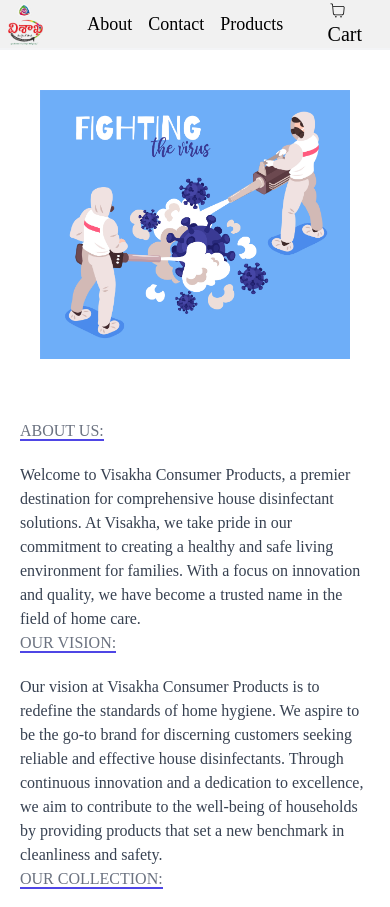
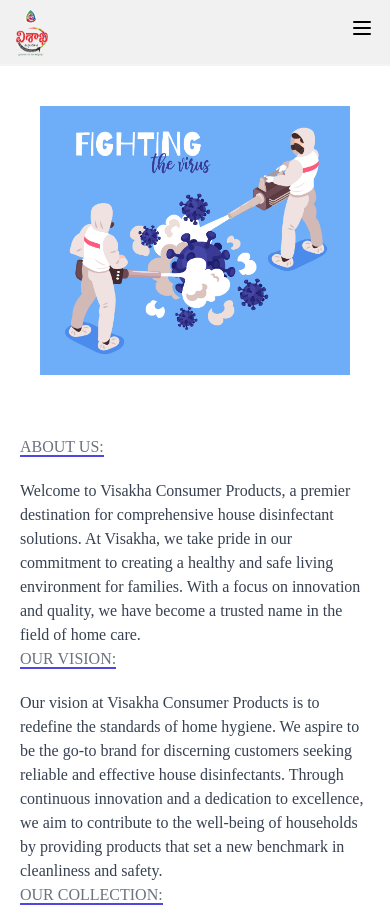
Before and after one commit to vaibhav2sharma/VisakhaConsumerProducts, a Next.js app: page /about in a window 390 px wide. Shown: the top 907 px of the page. Built offline with nearby package versions, Linux system fonts and the light colour scheme.

Commit message:
new nav bar product card finished front end home page foxed

```diff
--- a/src/app/cart/page.jsx
+++ b/src/app/cart/page.jsx
@@ -5,12 +5,12 @@
 
 const Cart = () => {
   return (
-        <>
+        <div className='font-[my-font]'>
         <Navbar/>
         <CartComponent/>
         <Footer/>
 
-        </>
+        </div>
   )
 }
 
--- a/src/app/components/Navbar.jsx
+++ b/src/app/components/Navbar.jsx
@@ -1,62 +1,93 @@
 "use client"
-import Link from 'next/link'
-import React from 'react'
-import { CiShoppingCart } from "react-icons/ci";
+import React, { useState } from 'react';
+import Link from 'next/link';
+import { CiShoppingCart } from 'react-icons/ci';
 
 const Navbar = () => {
+  const [isOpen, setIsOpen] = useState(false);
+
+  const toggleMenu = () => {
+    setIsOpen(!isOpen);
+  };
+
   return (
-    <div className='flex justify-between  font-[my-font] bg-[#F1F1F1] border-b-[2px] border-b-gray-100  text-lg md:text-black  items-center sticky w-full h-[50px] md:h-[80px]   z-20 top-0 transition-transform duration-300  '>
-
-        <Link href='/'>
-        <img src="/visakhalogo2.png" alt=""  className='w-[35px]  md:w-[40px] md:h-[60px] ml-2'/>
+    <div className="bg-[#F1F1F1] border-b-2 border-gray-100 text-lg md:text-black sticky top-0 z-20 transition-transform duration-300">
+      <div className="flex justify-between items-center h-16 md:h-20 px-4 md:px-8">
+        {/* Logo */}
+        <Link href="/">
+          <div className="flex items-center">
+            <img src="/visakhalogo2.png" alt="Logo" className="w-8 h-12 md:w-10 md:h-16" />
+          </div>
         </Link>
 
-
-
-        <div className=' flex flex-row gap-4 '>
-            <Link href='/about'>
-           <h2 className=' md:text-[25px] sm:text-sm h-[2px] hover:underline transition-all duration-1000  '>About</h2>
-
-
-
-
-
-           </Link>
-           <Link href='/contact'>
-           <h2 className=' md:text-[25px]  sm:text-sm  hover:underline transition-all duration-1000  ' >Contact</h2>
-
-           </Link>
-           <Link href='/product'>
-           <h2 className=' md:text-[25px]  sm:text-sm  hover:underline transition-all duration-1000  ' >Products</h2>
-
-           </Link>
-
+        {/* Hamburger menu (mobile) */}
+        <div className="md:hidden">
+          <button onClick={toggleMenu} className="focus:outline-none">
+            <svg
+              className="w-6 h-6 text-black"
+              fill="none"
+              viewBox="0 0 24 24"
+              stroke="currentColor"
+            >
+              {isOpen ? (
+                <path
+                  strokeLinecap="round"
+                  strokeLinejoin="round"
+                  strokeWidth="2"
+                  d="M6 18L18 6M6 6l12 12"
+                />
+              ) : (
+                <path
+                  strokeLinecap="round"
+                  strokeLinejoin="round"
+                  strokeWidth="2"
+                  d="M4 6h16M4 12h16M4 18h16"
+                />
+              )}
+            </svg>
+          </button>
         </div>
 
-
-
-        <div>
-
-            <div className=' rounded-full mr-7 flex gap-1 hover:text-white duration-500'>
-
-            <Link href='/'>
-            <CiShoppingCart className=' text-[19px] md:text-[34px] '/>
-            <h2 className='text-black text-[20px]' >Cart</h2>
-            </Link>
-            </div>
-
-
-
+        {/* Desktop menu */}
+        <div className="hidden md:flex md:space-x-4">
+          <NavLink href="/about">About</NavLink>
+          <NavLink href="/contact">Contact</NavLink>
+          <NavLink href="/product">Products</NavLink>
         </div>
 
+        {/* Cart icon */}
+        <div className="hidden md:flex items-center">
+          <Link href="/cart">
+            <div className="flex items-center gap-1 hover:text-gray-900 hover:underline duration-500">
+              <CiShoppingCart className="text-2xl" />
+              <span className="text-lg">Cart</span>
+            </div>
+          </Link>
+        </div>
+      </div>
 
+      {/* Mobile menu */}
+      {isOpen && (
+        <div className="md:hidden px-4 py-2 bg-gray-100">
+          <MobileNavLink href="/about">About</MobileNavLink>
+          <MobileNavLink href="/contact">Contact</MobileNavLink>
+          <MobileNavLink href="/product">Products</MobileNavLink>
+        </div>
+      )}
+    </div>
+  );
+};
 
+const NavLink = ({ href, children }) => (
+  <Link href={href}>
+    <div className="text-lg hover:underline transition-all duration-1000">{children}</div>
+  </Link>
+);
 
+const MobileNavLink = ({ href, children }) => (
+  <Link href={href}>
+    <div className="block py-2 text-lg hover:bg-gray-200 rounded">{children}</div>
+  </Link>
+);
 
-
-
-    </div>
-  )
-}
-
-export default Navbar
+export default Navbar;
--- a/src/app/components/Productcard.jsx
+++ b/src/app/components/Productcard.jsx
@@ -11,12 +11,12 @@
   return (
     <Link href='/product/3'>
 
-    <div  className='hover:rotate-2  border-l-4 border-lime-300  md:hover:translate-x-3 duration-700  font-[my-font] p-4 shadow-[-10px_-10px_30px_4px_rgba(0,0,0,0.1),_10px_10px_30px_4px_rgba(45,78,255,0.15)] bg-white'>
+    <div  className='hover:rotate-2  border-l-4 border-lime-300  md:hover:translate-x-3 duration-700  font-[my-font] p-4 shadow-[-10px_-10px_30px_4px_rgba(0,0,0,0.1),_10px_10px_30px_4px_rgba(45,78,255,0.15)] bg-white '>
        <Image
         width={300}
         height={100}
         src={image}
-        className='md:pl-[120px]'
+        className='md:pl-[120px]  md:h-[300px]'
 
 
 
@@ -25,11 +25,15 @@
       {/* product card */}
       <div className='p-4 text-black/[0.9]'>
         {/* product name and disc */}
-        <h2  className='uppercase text-gray-500  lg:text-[30px] text-center overflow-hidden font-bold'>
+        {/* <h2  className='uppercase text-gray-500 w-full  lg:text-[30px] text-center overflow-hidden font-bold whitespace-nowrap'>
           {name}
-        </h2>
+        </h2> */}
 
-        <p className='text-gray-500 text-center  text-sm  md:text-sm'>
+<h2 className="uppercase text-gray-500 w-full lg:text-2xl text-lg text-center overflow-hidden font-bold whitespace-nowrap">
+  {name}
+</h2>
+
+        <p className='text-gray-500 text-center  text-sm  md:text-sm '>
          {p}
         </p>
 
--- a/src/app/components/productcomponentshow.jsx
+++ b/src/app/components/productcomponentshow.jsx
@@ -3,10 +3,10 @@
 
 const ProductComponentShow = () => {
   return (
-    <div className='grad'>
+    <div className='gra'>
         <h1 className=' text-center  mt-[120px] md:mt-[40px] text-[40px]   md:text-[50px]  font-thin uppercase hover:opacity-75 hover:font-normal duration-700 text-purple-600   '>Our products</h1>
-    <div className='grid grid-cols-1 md:grid-cols-2 lg:grid-cols-3 gap-7 my-14
-        px-5 md:px-0'>
+    <div className='grid grid-cols-1 md:grid-cols-2 lg:grid-cols-3 gap-4 my-14
+        px-9 md:px-0'>
 
         <Productcard image={'/visakhadetergent.jpg'} name={'Visakha Detergent Powder'} p={"Elevate your laundry experience with Visakha Consumer Products' Our formulations are designed to deliver unmatched cleaning power, leaving your clothes fresh, vibrant, and impeccably clean. "} price={"340"} discountedprice={"240"} />
           <Productcard image={'/vgc.jpg'} name={'Visakha Glass Cleaner'} p={"Elevate your laundry experience with Visakha Consumer Products' Our formulations are designed to deliver unmatched cleaning power, leaving your clothes fresh, vibrant, and impeccably clean. "} price={"1249"} discountedprice={"900"} />
--- a/src/app/components/productcomponentshowagro.jsx
+++ b/src/app/components/productcomponentshowagro.jsx
@@ -3,7 +3,7 @@
 
 const ProductComponentShowAgro = () => {
   return (
-    <div>
+    <div className=' '>
         <h1 className="text-center  mt-[120px] md:mt-[40px] text-[40px]   md:text-[50px]  font-bold uppercase hover:opacity-75 hover:font-normal duration-700 text-black  ">Agro Products</h1>
     <div className='grid grid-cols-1 md:grid-cols-2 lg:grid-cols-3 gap-7 my-14
     px-5 md:px-0'>
--- a/src/app/page.js
+++ b/src/app/page.js
@@ -44,10 +44,12 @@
       {/* <Productcard image={'/vfc.jpg'} name={'Visakha Detergents'} p={"Elevate your laundry experience with Visakha Consumer Products' Our formulations are designed to deliver unmatched cleaning power, leaving your clothes fresh, vibrant, and impeccably clean. "} price={"₹340"} discountedprice={"₹240"} /> */}
 
       {/* </div> */}
-      <ProductComponentShow />
-      <ProductComponentShowAgro />
+      <div className="bg-gradient-to-b from-[#f1f1f1] to-[#81CFF5]">
+        <ProductComponentShow />
+        <ProductComponentShowAgro />
 
-      <Footer />
+        <Footer />
+      </div>
     </div>
   );
 }
--- a/src/app/product/[slug]/page.jsx
+++ b/src/app/product/[slug]/page.jsx
@@ -8,8 +8,8 @@
 
 const Products = () => {
   return (
-    <div className=' w-full bg-[#E8E8E8] font-[my-font]  '>
-      <Navbar></Navbar>
+    <div className=' w-full bg-[#E8E8E8] font-[my-font] '>
+      <Navbar className='font-[my-font]'/>
 
       <div className='  md:px-[40px] md:py-[50px] md:rounded-[40px] '>
       <Productdesc/>
--- a/src/app/product/page.jsx
+++ b/src/app/product/page.jsx
@@ -8,7 +8,7 @@
 
 const Products = () => {
   return (
-    <div>
+    <div className='font-[my-font]'>
       <Navbar/>
 
 
```
